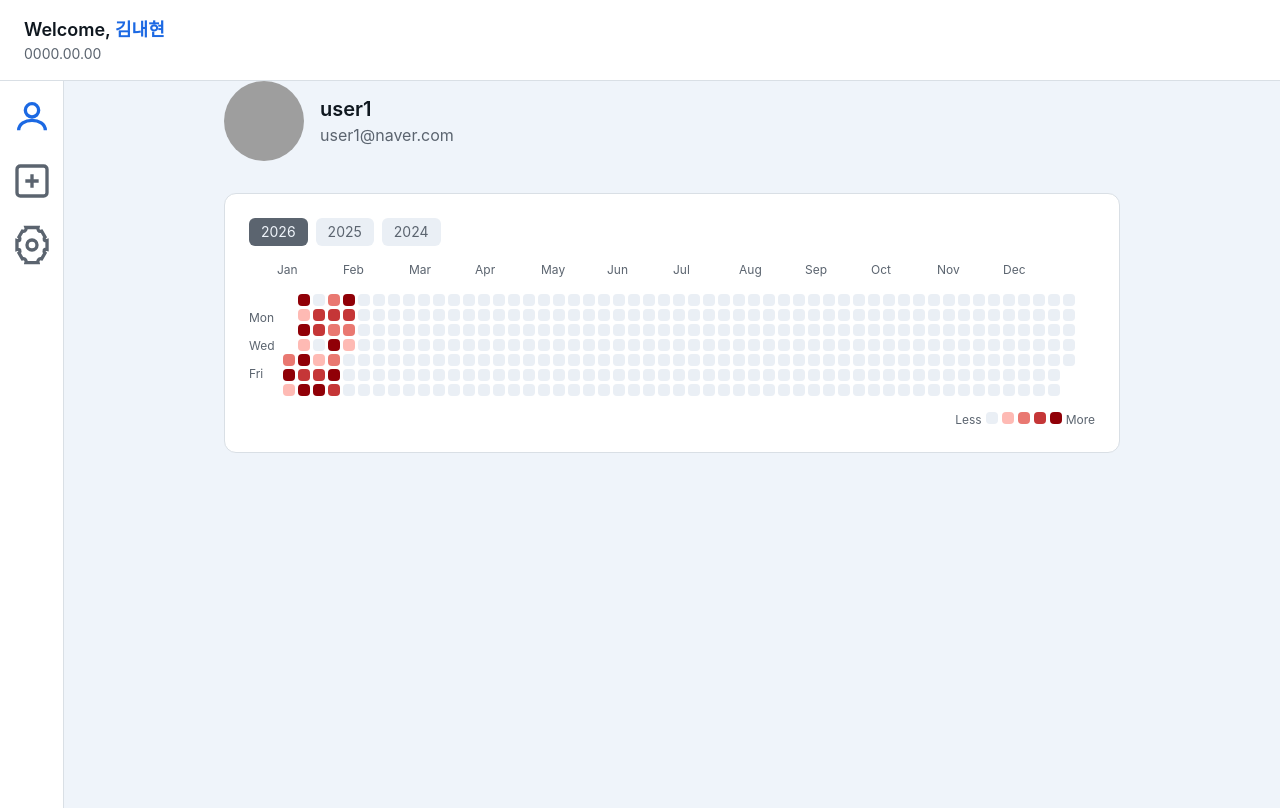
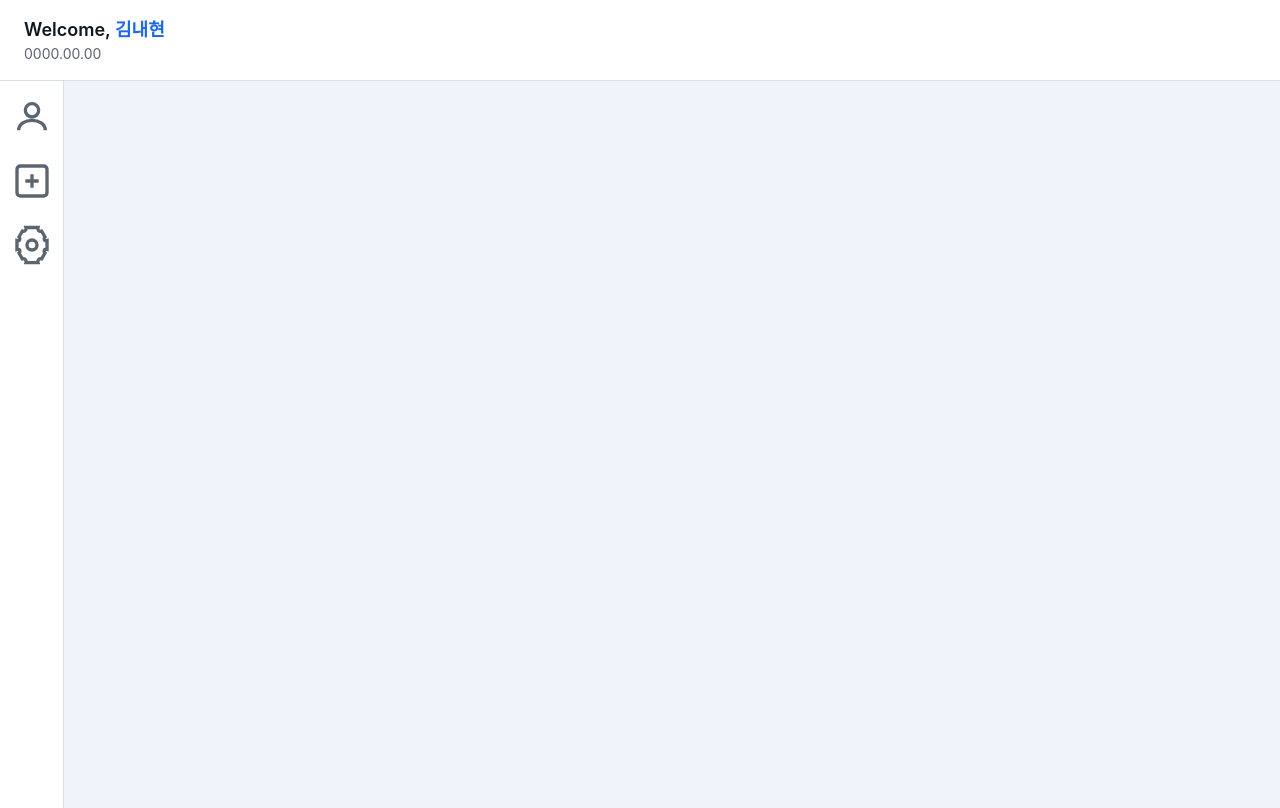
Before and after one commit to hyeonjim/Coordinator, a React (Vite) app in the folder codin_nator/frontend/: page /home in a window 1280 px wide. Built offline with nearby package versions, Linux system fonts and the light colour scheme; grey boxes are pictures that could not be loaded; a web font is replaced by a local one.

Commit message:
refactor: simplify sidebar tab active logic using NavLink

```diff
--- a/codin_nator/frontend/src/App.tsx
+++ b/codin_nator/frontend/src/App.tsx
@@ -14,7 +14,7 @@ export default function App() {
       <Routes>
         <Route path="/" element={<LandingPage />} />
         <Route path="/home" element={<HomeLayout />}>
-          <Route index element={<MyPage />} />
+          <Route path="mypage" element={<MyPage />} />
           <Route path="create" element={<RoomCreatePage />} />
           <Route path="settings" element={<SettingPage />} />
         </Route>
--- a/codin_nator/frontend/src/components/home/SideBar.tsx
+++ b/codin_nator/frontend/src/components/home/SideBar.tsx
@@ -2,23 +2,13 @@ import CreateIcon from "../../assets/icons/CreateIcon";
 import MyPageIcon from "../../assets/icons/MyPageIcon";
 import SettingIcon from "../../assets/icons/SettingIcon";
 import Tab from "./Tab";
-import { useEffect } from "react";
-import { useLocation } from "react-router-dom";
-import { useSidebarStore } from "../../stores/sidebarStore";
 
 export default function SideBar() {
-  const location = useLocation();
-  const setActivePath = useSidebarStore((s) => s.setActivePath);
-
-  useEffect(() => {
-    setActivePath(location.pathname);
-  }, [location.pathname, setActivePath]);
-
   return (
     <aside className="sticky top-[73px] h-[calc(100vh-73px)] w-16 bg-card border-r flex flex-col items-center py-4 gap-2">
-      <Tab to="" icon={<MyPageIcon className="w-10 h-10 mb-4" />} />
-      <Tab to="/create" icon={<CreateIcon className="w-10 h-10 mb-4" />} />
-      <Tab to="/settings" icon={<SettingIcon className="w-10 h-10" />} />
+      <Tab to="/home/mypage" icon={<MyPageIcon className="w-10 h-10 mb-4" />} />
+      <Tab to="/home/create" icon={<CreateIcon className="w-10 h-10 mb-4" />} />
+      <Tab to="/home/settings" icon={<SettingIcon className="w-10 h-10" />} />
     </aside>
   );
 }
--- a/codin_nator/frontend/src/components/home/Tab.tsx
+++ b/codin_nator/frontend/src/components/home/Tab.tsx
@@ -1,22 +1,16 @@
 import { NavLink } from "react-router-dom";
-import { useSidebarStore } from "../../stores/sidebarStore";
 
 export default function Tab({ to, icon }: TabProps) {
-  const { activePath } = useSidebarStore();
-
-  const fullPath = `/home${to}`;
-  const isActive = activePath === fullPath;
-
   return (
-    <NavLink to={fullPath}>
-      <span
-        className={`
-          flex items-center justify-center
-          ${isActive ? "text-primary" : "text-muted-foreground"}
-        `}
-      >
-        {icon}
-      </span>
+    <NavLink
+      to={to}
+      className={({ isActive }) =>
+        `flex items-center justify-center ${
+          isActive ? "text-primary" : "text-muted-foreground"
+        }`
+      }
+    >
+      {icon}
     </NavLink>
   );
 }
--- a/codin_nator/frontend/src/stores/sidebarStore.ts
+++ /dev/null
@@ -1,6 +0,0 @@
-import { create } from "zustand";
-
-export const useSidebarStore = create<SidebarState>((set) => ({
-  activePath: "",
-  setActivePath: (path) => set({ activePath: path }),
-}));
--- a/codin_nator/frontend/src/types/home/sideBar/types.d.ts
+++ b/codin_nator/frontend/src/types/home/sideBar/types.d.ts
@@ -1,5 +1,5 @@
 interface TabProps {
-  to: "" | "/create" | "/settings";
+  to: string;
   icon: React.ReactNode;
 }
 
```
